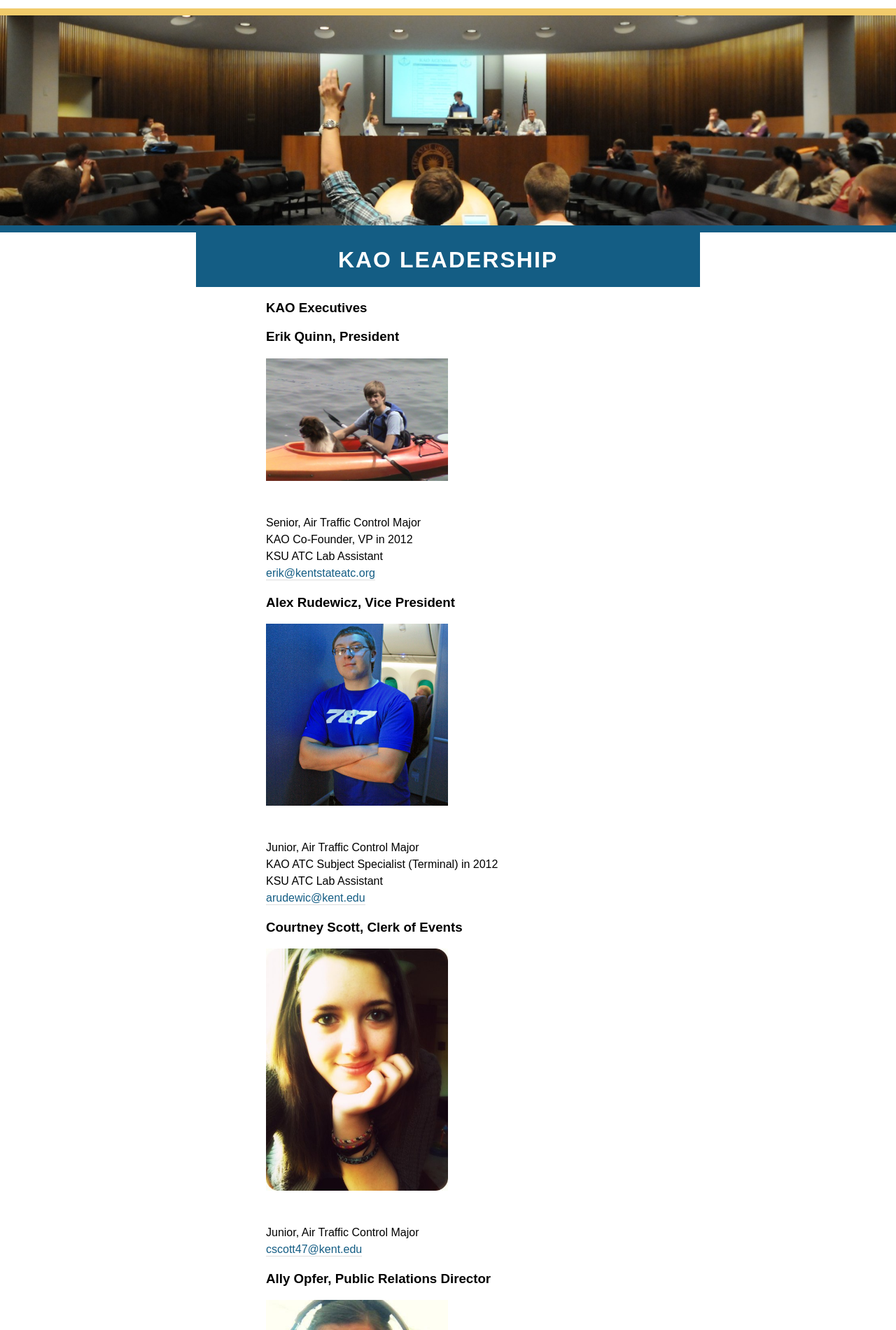
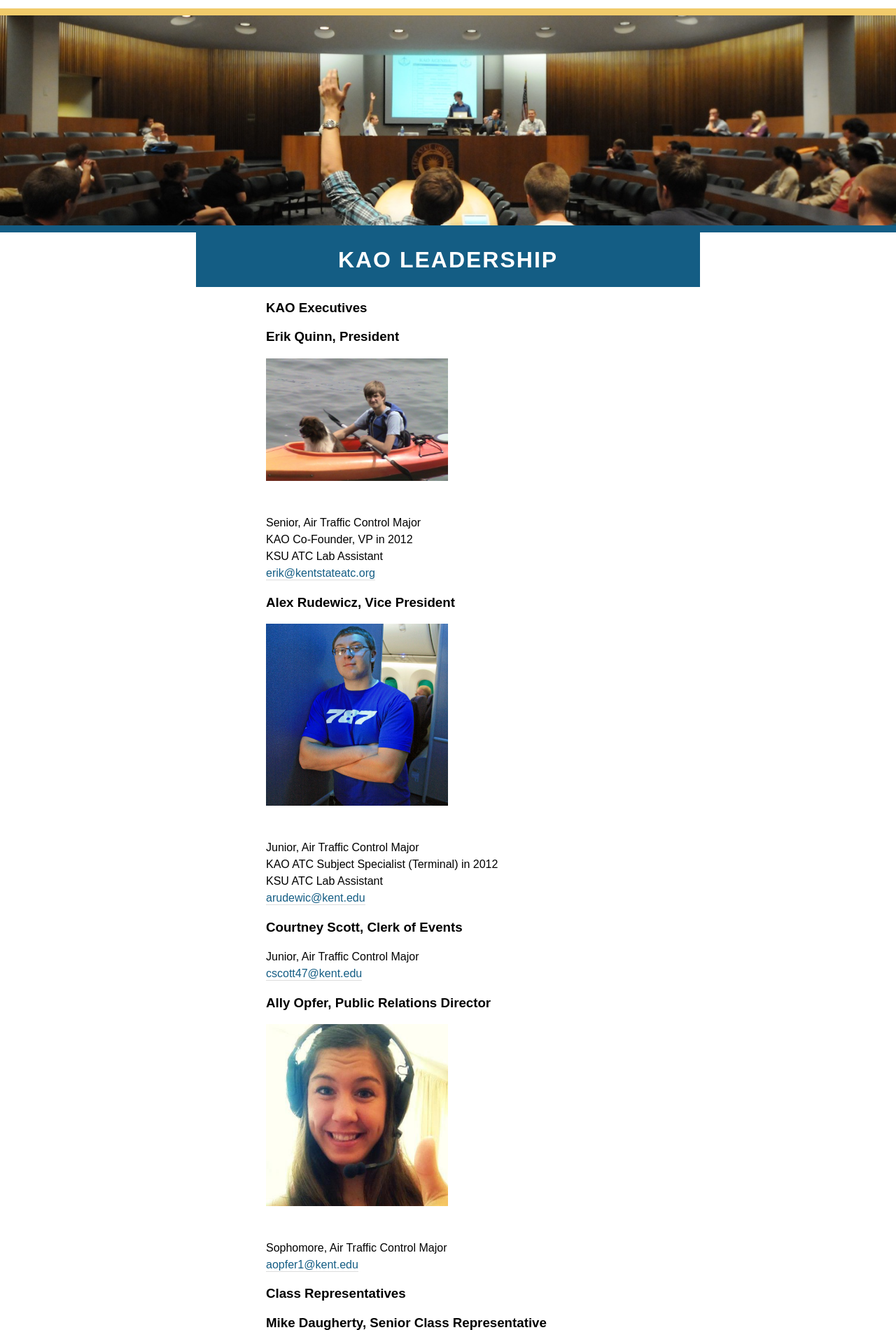
Before and after one commit to tbliss1/kentstateatc.github.com, a Jekyll site: the page built from leadership/index.md, in a window 1280 px wide. Shown: the part 178-2078 px from the top of the page at 70% size. Built offline with Jekyll 4.4.1, drawn with Linux system fonts in a browser that asks for light colours; Markdown is read by kramdown in place of the engine named in the settings; grey boxes are pictures that could not be loaded.

Commit message:
Update index.md

```diff
--- a/leadership/index.md
+++ b/leadership/index.md
@@ -21,7 +21,7 @@ KSU ATC Lab Assistant
 [arudewic@kent.edu](mailto:arudewic@kent.edu)
 
 ### Courtney Scott, Clerk of Events
-![CS](/assets/images/leadership/CS.jpg)
+<!--[CS](/assets/images/leadership/CS.jpg)-->
 Junior, Air Traffic Control Major
 [cscott47@kent.edu](mailto:cscott47@kent.edu)
 
```
